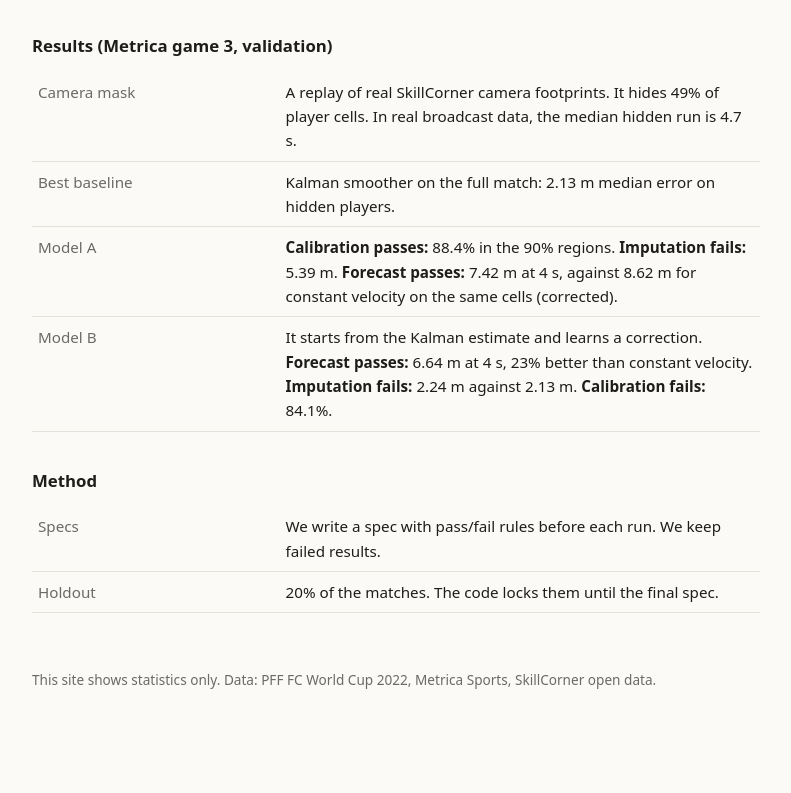
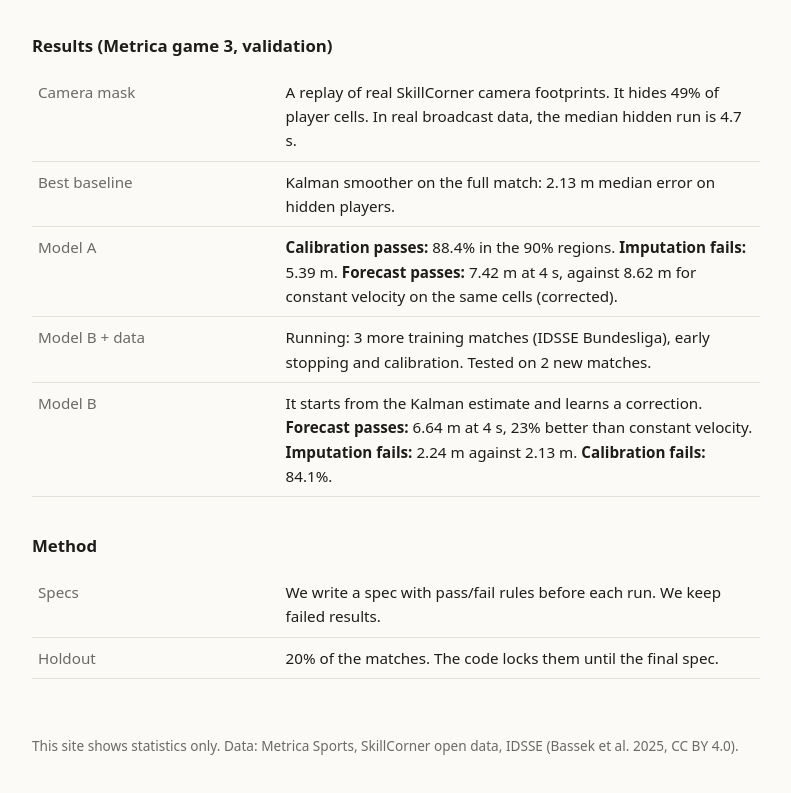
Before and after one commit to shlokkvaishnav/pitchvision, a plain HTML site: page site/index.html in a window 1280 px wide. Shown: the part 487-1280 px from the top of the page, without its empty margins (244-1035 px from the left). Before the commit the page ends 1258 px from the top, so only its background shows below. Drawn offline with Linux system fonts and the light colour scheme.

Commit message:
Add spec 05 and the IDSSE data to README and site

```diff
--- a/site/index.html
+++ b/site/index.html
@@ -42,6 +42,7 @@
     <tr><th>Camera mask</th><td>A replay of real SkillCorner camera footprints. It hides 49% of player cells. In real broadcast data, the median hidden run is 4.7 s.</td></tr>
     <tr><th>Best baseline</th><td>Kalman smoother on the full match: 2.13 m median error on hidden players.</td></tr>
     <tr><th>Model A</th><td><b>Calibration passes:</b> 88.4% in the 90% regions. <b>Imputation fails:</b> 5.39 m. <b>Forecast passes:</b> 7.42 m at 4 s, against 8.62 m for constant velocity on the same cells (corrected).</td></tr>
+    <tr><th>Model B + data</th><td>Running: 3 more training matches (IDSSE Bundesliga), early stopping and calibration. Tested on 2 new matches.</td></tr>
     <tr><th>Model B</th><td>It starts from the Kalman estimate and learns a correction. <b>Forecast passes:</b> 6.64 m at 4 s, 23% better than constant velocity. <b>Imputation fails:</b> 2.24 m against 2.13 m. <b>Calibration fails:</b> 84.1%.</td></tr>
   </table>
   <h2>Method</h2>
@@ -49,7 +50,7 @@
     <tr><th>Specs</th><td>We write a spec with pass/fail rules before each run. We keep failed results.</td></tr>
     <tr><th>Holdout</th><td>20% of the matches. The code locks them until the final spec.</td></tr>
   </table>
-  <footer>This site shows statistics only. Data: PFF FC World Cup 2022, Metrica Sports, SkillCorner open data.</footer>
+  <footer>This site shows statistics only. Data: Metrica Sports, SkillCorner open data, IDSSE (Bassek et al. 2025, CC BY 4.0).</footer>
 </main>
 </body>
 </html>
```
Also changed, not shown: README.md.
